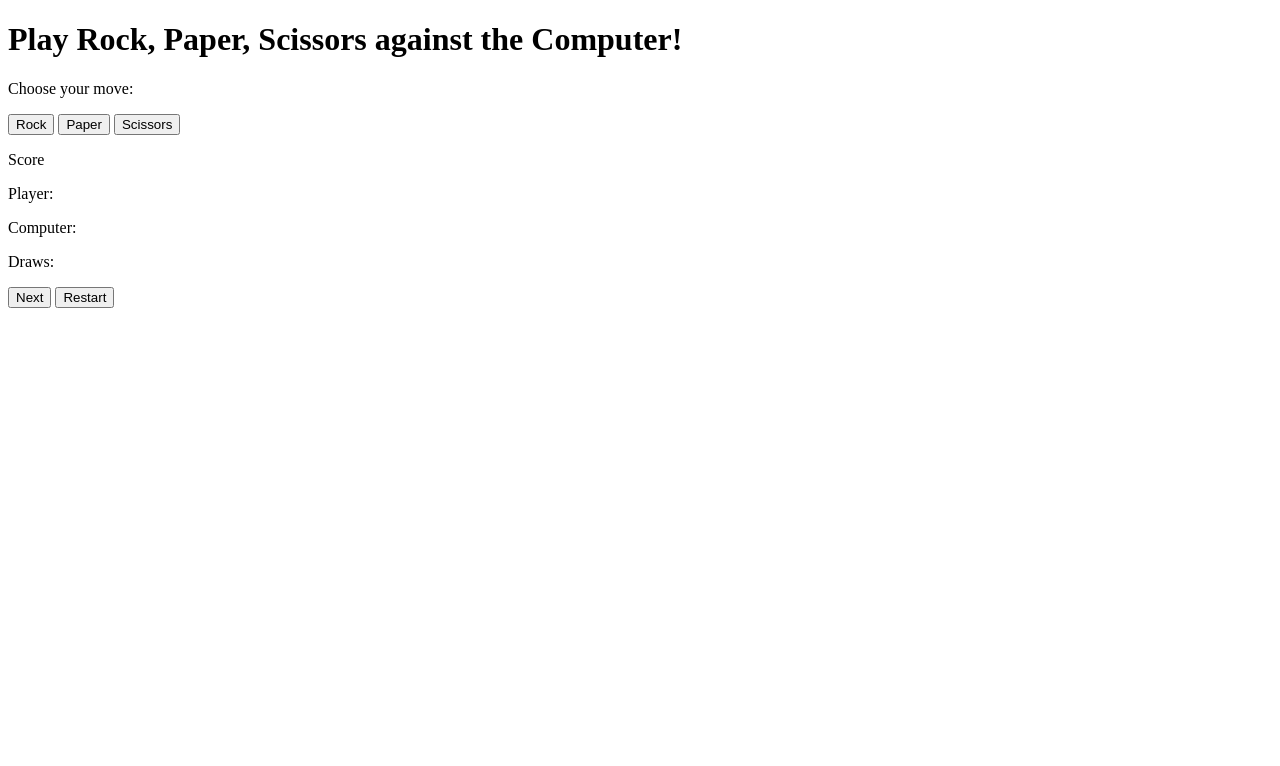
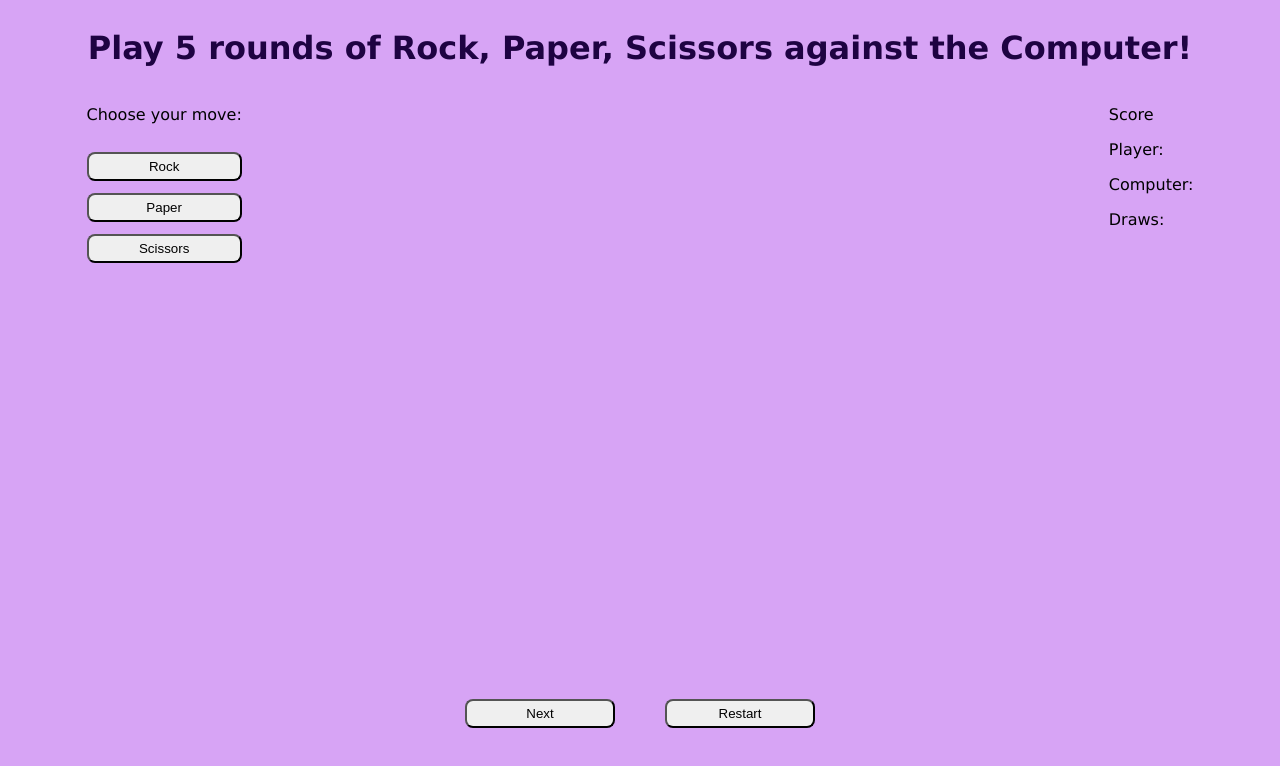
Before and after one commit to LeimTheLion/JanKenPon, a plain HTML site: page index.html in a window 1280 px wide. Drawn offline with Linux system fonts and the light colour scheme.

Commit message:
Now with CSS

```diff
--- a/index.html
+++ b/index.html
@@ -6,28 +6,32 @@
     <meta http-equiv="X-UA-Compatible" content="IE=edge">
     <meta name="viewport" content="width=device-width, initial-scale=1.0">
     <title>Rock, Paper, Scissors</title>
+    <link rel="stylesheet" href="style.css">
     <script src="script.js" defer></script>
 </head>
 
 <body>
-    <h1>Play Rock, Paper, Scissors against the Computer!</h1>
+    <h1>Play 5 rounds of Rock, Paper, Scissors against the Computer!</h1>
+    <div class="mainArea">
+        <div class="left">
             <p>Choose your move:</p>
             <button class="rock">Rock</button>
             <button class="paper">Paper</button>
             <button class="scissors">Scissors</button>
+        </div>
         <div class="toCancel">
-        <!--  <div class="choices"></div>
-      <div class="matchResults"></div> -->
         </div>
         <div class="score">Score
             <p class="playerScore">Player:</p>
             <p class="pcScore">Computer:</p>
             <p class="draws">Draws:</p>
         </div>
+    </div>
     <div class="fifthRound"></div>
+    <div class="buttons">
         <button class="next">Next</button>
         <button class="restart">Restart</button>
-
+    </div>
 </body>
 
 </html>
--- a/script.js
+++ b/script.js
@@ -3,7 +3,6 @@ let playerWin = 0;
 let draws = 0;
 let computerPlay;
 let playerSelection;
-//let round = 4;
 
 const plpcChoices = document.querySelector('.toCancel');
 const bothChoices = document.createElement('p');
@@ -15,19 +14,17 @@ matchResults.appendChild(results);
 
 const playerScore = document.querySelector('.playerScore');
 const newPScore = document.createElement('p');
+playerScore.appendChild(newPScore);
 
-playerScore.appendChild(newPScore);
 const pcScore = document.querySelector('.pcScore');
 const newCScore = document.createElement('p');
+pcScore.appendChild(newCScore);
 
-pcScore.appendChild(newCScore);
 const drawsWin = document.querySelector('.draws');
 const drawsNo = document.createElement('p');
-
 drawsWin.appendChild(drawsNo);
 
-
-
+function pcPlay() {
     if (Math.random() < 0.33) {
         computerPlay = "Rock";
     }
@@ -36,6 +33,7 @@ else if (Math.random() < 0.66) {
     }
     else {
         computerPlay = "Scissors";
+    }
 }
 
 function choices() {
@@ -49,6 +47,7 @@ rock.onclick = () => {
     document.querySelector('.paper').disabled = true;
     document.querySelector('.scissors').disabled = true;
     playerSelection = "Rock";
+    pcPlay();
     choices();
     playRound();
     roundFive();
@@ -59,6 +58,7 @@ paper.onclick = () => {
     document.querySelector('.paper').disabled = true;
     document.querySelector('.scissors').disabled = true;
     playerSelection = "Paper";
+    pcPlay();
     choices();
     playRound();
     roundFive();
@@ -69,6 +69,7 @@ scissors.onclick = () => {
     document.querySelector('.paper').disabled = true;
     document.querySelector('.scissors').disabled = true;
     playerSelection = "Scissors";
+    pcPlay();
     choices();
     playRound();
     roundFive();
@@ -140,7 +141,6 @@ function updateScore() {
     drawsNo.textContent = draws;
 }
 
-
 const next = document.querySelector('.next');
 next.onclick = () => {
     document.querySelector('.rock').disabled = false;
@@ -151,6 +151,7 @@ next.onclick = () => {
     document.querySelector('.toCancel');
     bothChoices.textContent = "";
 }
+
 function roundFive() {
     if (pcWin + playerWin + draws == 5) {
         const fifthRound = document.querySelector('.fifthRound');
@@ -163,8 +164,12 @@ function roundFive() {
         else if (playerWin > pcWin) {
             end.textContent = "You won! Congratulations!"
         }
+        else if (playerWin == pcWin) {
+            end.textContent = "You drew! Congratulations to both of you."
         }
     }
+}
+
 const restart = document.querySelector('.restart');
 restart.onclick = () => {
     window.location.reload();
--- /dev/null
+++ b/style.css
@@ -0,0 +1,54 @@
+body {
+    font-family: Verdana, Tahoma, sans-serif;
+    display: flex;
+    flex-direction: column;
+    background-color: rgb(215, 164, 245);
+}
+
+h1 {
+    display: flex;
+    justify-content: center;
+    color: rgb(30, 3, 66);
+}
+
+.mainArea {
+    display: flex;
+    justify-content: space-evenly;
+    align-items: baseline;
+}
+
+.left {
+    display: flex;
+    flex-direction: column;
+    gap: 12px;
+}
+
+.buttons {
+    display: flex;
+    justify-content: center;
+    gap: 50px;
+}
+
+.toCancel {
+    display: flex;
+    flex-direction: column;
+    align-self: center;
+    width: 700px;
+    height: 500px;
+    padding: 5px;
+}
+
+.fifthRound {
+    display: flex;
+    align-self: center;
+    height: 100px;
+}
+
+button {
+    padding: 5px;
+    border-radius: 8px;
+}
+
+.next, .restart {
+    width: 150px;
+}
```
Lines whose indentation alone changed are shown as unchanged.
